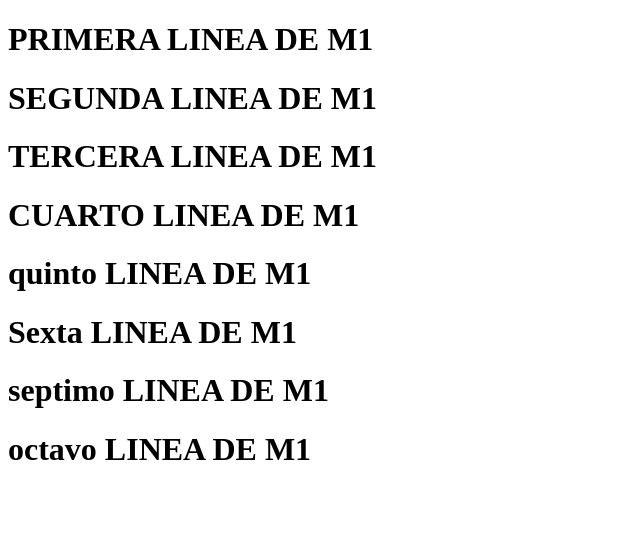
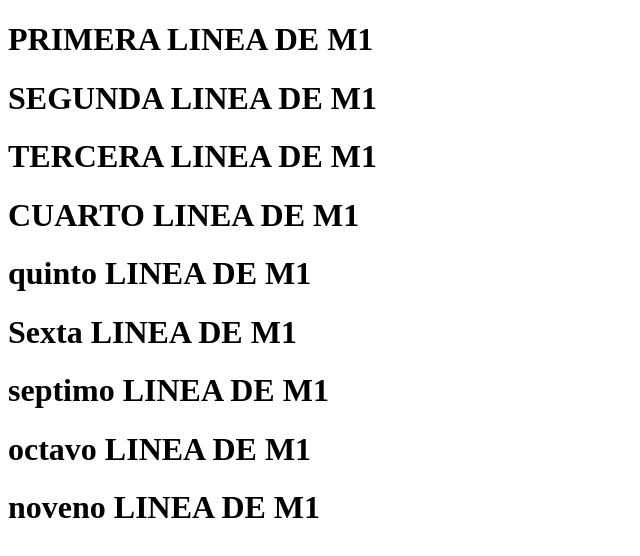
Before and after one commit to Emellgonzalez/Lunes, a plain HTML site: page index.html in a window 1280 px wide. Shown: the whole page, without its empty margins (0-640 px from the left). Drawn offline with Linux system fonts and the light colour scheme.

Commit message:
noveno commit

```diff
--- a/index.html
+++ b/index.html
@@ -14,5 +14,6 @@
     <h1>Sexta LINEA DE M1</h1>
     <h1>septimo LINEA DE M1</h1>
     <h1>octavo LINEA DE M1</h1>
+    <h1>noveno LINEA DE M1</h1>
 </body>
 </html>
```
